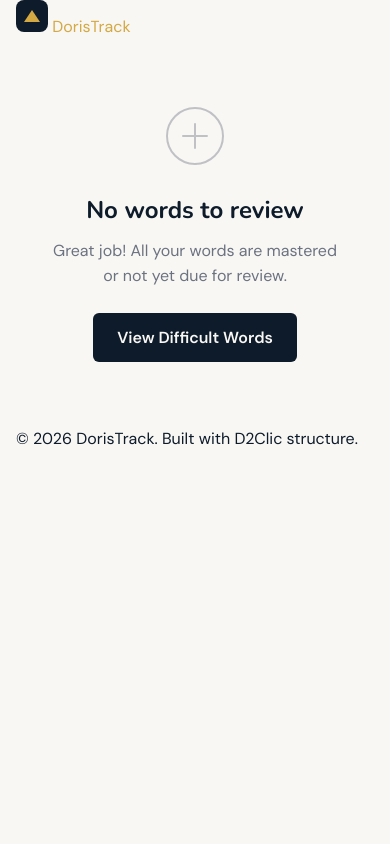
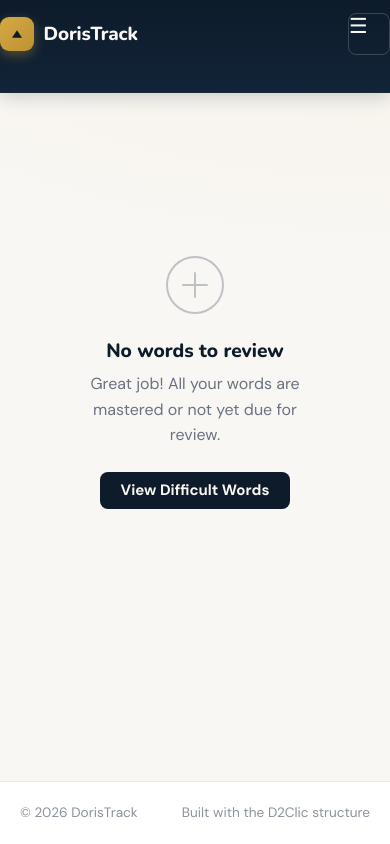
Before and after one commit to capuche777/doris-track, a Django app: page /vocabulary/review/ in a window 390 px wide. Run offline with Django 5.2, Linux system fonts and the light colour scheme.

Commit message:
feat(ui): add shared design system and rebuild base layout
Introduce apps/core/static/css/main.css: a single brand stylesheet
(navy/gold/bone tokens plus a component library of cards, stat tiles,
buttons, badges, tables, forms, alerts, callouts and empty states).
Rebuild base.html with a sticky brand navbar with active section links,
rendered Django messages, and a refined footer. Responsive: the nav
collapses to a toggle under 760px.

```diff
--- /dev/null
+++ b/django/apps/core/static/css/main.css
@@ -0,0 +1,476 @@
+/* ==========================================================================
+   DorisTrack — design system
+   Brand: D2Clic (navy / gold / bone). Single shared stylesheet.
+   ========================================================================== */
+
+:root {
+    /* Brand */
+    --navy:        #0D1B2A;
+    --navy-800:    #122438;
+    --navy-700:    #1B3147;
+    --navy-600:    #294563;
+    --gold:        #D4A843;
+    --gold-600:    #BE9233;
+    --gold-soft:   #F4E9CC;
+    --bone:        #F9F7F4;
+
+    /* Surfaces & ink */
+    --surface:     #FFFFFF;
+    --surface-2:   #F3F1EC;
+    --ink:         #0D1B2A;
+    --ink-soft:    #56606D;
+    --ink-muted:   #8A929C;
+    --line:        rgba(13, 27, 42, 0.09);
+    --line-strong: rgba(13, 27, 42, 0.16);
+
+    /* Semantic */
+    --success:      #1F9D62;
+    --success-soft: #E4F5EC;
+    --danger:       #D64545;
+    --danger-soft:  #FBE9E9;
+    --warning:      #C6890B;
+    --warning-soft: #FBF1D3;
+    --info:         #3B82F6;
+    --info-soft:    #E7F0FE;
+
+    /* Shape & depth */
+    --r-sm:  8px;
+    --r:     14px;
+    --r-lg:  20px;
+    --r-pill: 999px;
+    --shadow-sm: 0 1px 2px rgba(13, 27, 42, 0.06);
+    --shadow:    0 4px 16px rgba(13, 27, 42, 0.08);
+    --shadow-lg: 0 14px 40px rgba(13, 27, 42, 0.14);
+    --ring:      0 0 0 3px rgba(212, 168, 67, 0.35);
+
+    --ease: 0.18s cubic-bezier(0.4, 0, 0.2, 1);
+
+    --font-heading: 'Nunito', system-ui, sans-serif;
+    --font-body:    'DM Sans', system-ui, sans-serif;
+
+    /* Backward-compatible aliases (older per-page styles) */
+    --color-navy: var(--navy);
+    --color-gold: var(--gold);
+    --color-bone: var(--bone);
+}
+
+/* --------------------------------------------------------------- reset/base */
+*, *::before, *::after { box-sizing: border-box; margin: 0; padding: 0; }
+
+html { -webkit-text-size-adjust: 100%; }
+
+body {
+    font-family: var(--font-body);
+    background:
+        radial-gradient(1200px 600px at 100% -10%, rgba(212,168,67,0.07), transparent 60%),
+        var(--bone);
+    color: var(--ink);
+    line-height: 1.6;
+    min-height: 100vh;
+    display: flex;
+    flex-direction: column;
+    -webkit-font-smoothing: antialiased;
+}
+
+h1, h2, h3, h4, h5 { font-family: var(--font-heading); font-weight: 800; line-height: 1.2; color: var(--navy); }
+h1 { font-size: clamp(1.6rem, 1.2rem + 1.6vw, 2.2rem); letter-spacing: -0.01em; }
+h2 { font-size: 1.2rem; }
+h3 { font-size: 1.05rem; }
+
+a { color: var(--gold-600); text-decoration: none; transition: color var(--ease); }
+a:hover { color: var(--navy); }
+
+p { color: var(--ink-soft); }
+
+::selection { background: var(--gold-soft); color: var(--navy); }
+
+/* ----------------------------------------------------------------- layout */
+.container { width: 100%; max-width: 1160px; margin: 0 auto; padding: 0 1.25rem; }
+
+.main-content { flex: 1; padding: 2rem 0 3.5rem; }
+
+.page-head {
+    display: flex;
+    flex-wrap: wrap;
+    align-items: flex-end;
+    justify-content: space-between;
+    gap: 1rem;
+    margin-bottom: 1.75rem;
+}
+.page-head__titles { min-width: 0; }
+.page-subtitle { color: var(--ink-muted); font-size: 0.97rem; margin-top: 0.15rem; }
+.page-actions { display: flex; gap: 0.6rem; flex-wrap: wrap; }
+
+.section { margin-bottom: 2rem; }
+.section-title { font-size: 1.1rem; margin-bottom: 1rem; display: flex; align-items: center; gap: 0.5rem; }
+
+/* ------------------------------------------------------------------ navbar */
+.site-header {
+    position: sticky;
+    top: 0;
+    z-index: 50;
+    background: linear-gradient(180deg, var(--navy) 0%, var(--navy-800) 100%);
+    border-bottom: 1px solid rgba(255, 255, 255, 0.06);
+    box-shadow: 0 2px 18px rgba(13, 27, 42, 0.22);
+}
+.navbar {
+    display: flex;
+    align-items: center;
+    gap: 1.5rem;
+    height: 64px;
+}
+.brand {
+    display: inline-flex;
+    align-items: center;
+    gap: 0.6rem;
+    font-family: var(--font-heading);
+    font-weight: 800;
+    font-size: 1.18rem;
+    color: var(--bone);
+    letter-spacing: -0.01em;
+    flex-shrink: 0;
+}
+.brand:hover { color: #fff; }
+.brand__mark {
+    display: grid;
+    place-items: center;
+    width: 34px; height: 34px;
+    border-radius: 9px;
+    background: linear-gradient(135deg, var(--gold) 0%, var(--gold-600) 100%);
+    box-shadow: 0 4px 12px rgba(212, 168, 67, 0.35);
+}
+
+.nav {
+    display: flex;
+    align-items: center;
+    gap: 0.2rem;
+    margin-left: auto;
+    flex-wrap: wrap;
+}
+.nav-item {
+    position: relative;
+    padding: 0.5rem 0.85rem;
+    border-radius: var(--r-sm);
+    color: rgba(249, 247, 244, 0.74);
+    font-size: 0.92rem;
+    font-weight: 600;
+    white-space: nowrap;
+    transition: color var(--ease), background var(--ease);
+}
+.nav-item:hover { color: #fff; background: rgba(255, 255, 255, 0.07); }
+.nav-item.active { color: var(--gold); }
+.nav-item.active::after {
+    content: "";
+    position: absolute;
+    left: 0.85rem; right: 0.85rem; bottom: -2px;
+    height: 3px;
+    border-radius: 3px 3px 0 0;
+    background: var(--gold);
+}
+
+.nav-toggle {
+    display: none;
+    margin-left: auto;
+    width: 42px; height: 42px;
+    border: 1px solid rgba(255,255,255,0.18);
+    border-radius: var(--r-sm);
+    background: transparent;
+    color: var(--bone);
+    font-size: 1.3rem;
+    cursor: pointer;
+}
+
+/* ------------------------------------------------------------------- cards */
+.card {
+    background: var(--surface);
+    border: 1px solid var(--line);
+    border-radius: var(--r);
+    padding: 1.4rem 1.5rem;
+    box-shadow: var(--shadow-sm);
+    transition: box-shadow var(--ease), transform var(--ease);
+}
+.card + .card { margin-top: 1.25rem; }
+.card--hover:hover { box-shadow: var(--shadow); transform: translateY(-2px); }
+.card--accent { border-top: 3px solid var(--gold); }
+.card > h2, .card-title {
+    font-size: 1.05rem;
+    margin-bottom: 1rem;
+    padding-bottom: 0.65rem;
+    border-bottom: 1px solid var(--line);
+    display: flex;
+    align-items: center;
+    justify-content: space-between;
+    gap: 0.5rem;
+}
+.card > h2 .declining { color: var(--danger); font-size: 0.8rem; font-weight: 700; }
+
+/* ------------------------------------------------------------------- grids */
+.grid { display: grid; gap: 1.25rem; }
+.grid-auto { grid-template-columns: repeat(auto-fit, minmax(280px, 1fr)); }
+.grid-2 { grid-template-columns: repeat(2, 1fr); }
+.grid-3 { grid-template-columns: repeat(3, 1fr); }
+@media (max-width: 720px) {
+    .grid-2, .grid-3 { grid-template-columns: 1fr; }
+}
+
+/* -------------------------------------------------------------- stat tiles */
+.stat-grid {
+    display: grid;
+    grid-template-columns: repeat(auto-fit, minmax(170px, 1fr));
+    gap: 1rem;
+    margin-bottom: 1.75rem;
+}
+.stat {
+    background: var(--surface);
+    border: 1px solid var(--line);
+    border-radius: var(--r);
+    padding: 1.25rem 1.35rem;
+    box-shadow: var(--shadow-sm);
+    position: relative;
+    overflow: hidden;
+}
+.stat::before {
+    content: "";
+    position: absolute;
+    inset: 0 auto 0 0;
+    width: 4px;
+    background: var(--gold);
+}
+.stat.is-success::before { background: var(--success); }
+.stat.is-danger::before  { background: var(--danger); }
+.stat.is-navy::before    { background: var(--navy-600); }
+.stat__label { font-size: 0.82rem; color: var(--ink-muted); font-weight: 600; text-transform: uppercase; letter-spacing: 0.04em; }
+.stat__num {
+    font-family: var(--font-heading);
+    font-weight: 800;
+    font-size: 2.1rem;
+    color: var(--navy);
+    line-height: 1.1;
+    margin-top: 0.35rem;
+}
+.stat.is-success .stat__num { color: var(--success); }
+.stat.is-danger .stat__num  { color: var(--danger); }
+.stat__sub { font-size: 0.82rem; color: var(--ink-muted); margin-top: 0.2rem; }
+
+/* ----------------------------------------------------------------- buttons */
+.btn {
+    display: inline-flex;
+    align-items: center;
+    justify-content: center;
+    gap: 0.45rem;
+    padding: 0.62rem 1.25rem;
+    border-radius: var(--r-sm);
+    font-family: var(--font-body);
+    font-size: 0.94rem;
+    font-weight: 700;
+    line-height: 1;
+    cursor: pointer;
+    border: 1px solid transparent;
+    transition: transform var(--ease), box-shadow var(--ease), background var(--ease), color var(--ease);
+    white-space: nowrap;
+}
+.btn:active { transform: translateY(1px); }
+.btn-primary { background: var(--gold); color: var(--navy); box-shadow: 0 4px 12px rgba(212,168,67,0.32); }
+.btn-primary:hover { background: var(--gold-600); color: var(--navy); box-shadow: 0 6px 18px rgba(212,168,67,0.42); }
+.btn-secondary { background: var(--navy); color: var(--bone); }
+.btn-secondary:hover { background: var(--navy-700); color: #fff; }
+.btn-ghost { background: transparent; color: var(--navy); border-color: var(--line-strong); }
+.btn-ghost:hover { background: var(--surface-2); color: var(--navy); }
+.btn-danger { background: var(--danger); color: #fff; }
+.btn-danger:hover { background: #bf3a3a; color: #fff; }
+.btn-sm { padding: 0.42rem 0.85rem; font-size: 0.85rem; }
+.btn-block { width: 100%; }
+
+/* ------------------------------------------------------------------- lists */
+.list { list-style: none; }
+.list-row {
+    display: flex;
+    align-items: center;
+    justify-content: space-between;
+    gap: 0.75rem;
+    padding: 0.7rem 0;
+    border-bottom: 1px solid var(--line);
+}
+.list-row:last-child { border-bottom: none; }
+.list-row .label { font-weight: 600; text-transform: capitalize; color: var(--ink); }
+.list-row .value { font-weight: 700; color: var(--gold-600); }
+
+/* ------------------------------------------------------------------ tables */
+.table { width: 100%; border-collapse: collapse; font-size: 0.94rem; }
+.table thead th {
+    background: var(--navy);
+    color: var(--bone);
+    font-family: var(--font-heading);
+    font-size: 0.82rem;
+    font-weight: 700;
+    letter-spacing: 0.02em;
+    padding: 0.7rem 0.85rem;
+    text-align: center;
+}
+.table thead th:first-child { border-radius: var(--r-sm) 0 0 0; text-align: left; }
+.table thead th:last-child  { border-radius: 0 var(--r-sm) 0 0; }
+.table tbody td { padding: 0.65rem 0.85rem; text-align: center; border-bottom: 1px solid var(--line); }
+.table tbody tr:hover { background: var(--surface-2); }
+.table tbody td:first-child { text-align: left; white-space: nowrap; font-weight: 600; }
+
+.table-wrap {
+    background: var(--surface);
+    border: 1px solid var(--line);
+    border-radius: var(--r);
+    box-shadow: var(--shadow-sm);
+    padding: 0.5rem;
+    overflow-x: auto;
+}
+
+/* ------------------------------------------------------------------- forms */
+.form { max-width: 620px; }
+.field { margin-bottom: 1.15rem; }
+.field > label { display: block; font-weight: 700; font-size: 0.9rem; margin-bottom: 0.4rem; color: var(--navy); }
+.field .hint { font-size: 0.82rem; color: var(--ink-muted); margin-top: 0.3rem; }
+
+input[type="text"], input[type="number"], input[type="date"],
+input[type="email"], input[type="password"], select, textarea {
+    width: 100%;
+    padding: 0.65rem 0.8rem;
+    font-family: var(--font-body);
+    font-size: 0.96rem;
+    color: var(--ink);
+    background: var(--surface);
+    border: 1px solid var(--line-strong);
+    border-radius: var(--r-sm);
+    transition: border-color var(--ease), box-shadow var(--ease);
+}
+input:focus, select:focus, textarea:focus {
+    outline: none;
+    border-color: var(--gold);
+    box-shadow: var(--ring);
+}
+textarea { min-height: 96px; resize: vertical; }
+
+.field-row { display: flex; align-items: center; gap: 1rem; margin-bottom: 0.75rem; }
+.field-row label { min-width: 130px; font-weight: 600; margin: 0; }
+
+/* ------------------------------------------------------------ badges/pills */
+.badge {
+    display: inline-flex;
+    align-items: center;
+    gap: 0.3rem;
+    padding: 0.22rem 0.6rem;
+    border-radius: var(--r-pill);
+    font-size: 0.78rem;
+    font-weight: 700;
+    line-height: 1.4;
+}
+.badge--gold    { background: var(--gold-soft); color: var(--gold-600); }
+.badge--navy    { background: var(--navy); color: var(--bone); }
+.badge--success { background: var(--success-soft); color: var(--success); }
+.badge--danger  { background: var(--danger-soft); color: var(--danger); }
+.badge--warning { background: var(--warning-soft); color: var(--warning); }
+.badge--muted   { background: var(--surface-2); color: var(--ink-soft); }
+
+.pill {
+    display: inline-flex;
+    align-items: center;
+    padding: 0.3rem 0.85rem;
+    border-radius: var(--r-pill);
+    font-size: 0.85rem;
+    font-weight: 700;
+}
+.pill--current { background: var(--gold); color: var(--navy); }
+.pill--target  { background: var(--navy); color: var(--bone); }
+
+/* ------------------------------------------------------------------ alerts */
+.alert {
+    display: flex;
+    gap: 0.6rem;
+    align-items: flex-start;
+    padding: 0.85rem 1.1rem;
+    border-radius: var(--r-sm);
+    border: 1px solid transparent;
+    font-size: 0.94rem;
+    margin-bottom: 1rem;
+}
+.alert strong { font-weight: 800; }
+.alert--success { background: var(--success-soft); border-color: rgba(31,157,98,0.3); color: #145c3a; }
+.alert--error   { background: var(--danger-soft);  border-color: rgba(214,69,69,0.3);  color: #8c2b2b; }
+.alert--warning { background: var(--warning-soft); border-color: rgba(198,137,11,0.3); color: #7a5605; }
+.alert--info    { background: var(--info-soft);    border-color: rgba(59,130,246,0.3); color: #1d4ed8; }
+.alert--debug   { background: var(--surface-2);    border-color: var(--line-strong);  color: var(--ink-soft); }
+
+/* ----------------------------------------------------------- trends/states */
+.trend-up    { color: var(--success); font-weight: 800; }
+.trend-down  { color: var(--danger);  font-weight: 800; }
+.trend-stable{ color: var(--ink-muted); font-weight: 800; }
+
+.empty {
+    text-align: center;
+    padding: 2.5rem 1.5rem;
+    color: var(--ink-muted);
+}
+.empty__icon { font-size: 2.2rem; opacity: 0.55; display: block; margin-bottom: 0.5rem; }
+.empty p { color: var(--ink-muted); }
+
+/* --------------------------------------------------------------- callouts */
+.callout {
+    border-radius: var(--r);
+    padding: 1.1rem 1.35rem;
+    display: flex;
+    align-items: center;
+    justify-content: space-between;
+    gap: 1rem;
+    flex-wrap: wrap;
+    margin-bottom: 1.5rem;
+}
+.callout--navy {
+    background: linear-gradient(135deg, var(--navy) 0%, var(--navy-600) 100%);
+    color: var(--bone);
+    box-shadow: var(--shadow);
+}
+.callout--navy .callout__big { font-family: var(--font-heading); font-size: 1.5rem; font-weight: 800; color: var(--gold); }
+.callout--navy .callout__label { font-size: 0.85rem; opacity: 0.8; }
+
+/* --------------------------------------------------------------- utilities */
+.muted { color: var(--ink-muted); }
+.text-center { text-align: center; }
+.cluster { display: flex; gap: 0.6rem; flex-wrap: wrap; align-items: center; }
+.stack-sm > * + * { margin-top: 0.5rem; }
+.mt-0 { margin-top: 0; }
+.mt-1 { margin-top: 0.5rem; }
+.mt-2 { margin-top: 1rem; }
+.mb-2 { margin-bottom: 1rem; }
+
+/* ------------------------------------------------------------------ footer */
+.site-footer {
+    border-top: 1px solid var(--line);
+    background: var(--surface);
+}
+.site-footer .container {
+    padding-top: 1.25rem;
+    padding-bottom: 1.25rem;
+    display: flex;
+    justify-content: space-between;
+    flex-wrap: wrap;
+    gap: 0.5rem;
+}
+.site-footer p { font-size: 0.85rem; color: var(--ink-muted); }
+
+/* --------------------------------------------------------------- responsive */
+@media (max-width: 760px) {
+    .nav-toggle { display: inline-flex; }
+    .nav {
+        flex-basis: 100%;
+        order: 3;
+        margin-left: 0;
+        flex-direction: column;
+        align-items: stretch;
+        gap: 0.2rem;
+        max-height: 0;
+        overflow: hidden;
+        transition: max-height var(--ease);
+    }
+    .navbar { flex-wrap: wrap; height: auto; padding: 0.8rem 0; }
+    .site-header.nav-open .nav { max-height: 460px; padding-bottom: 0.5rem; }
+    .nav-item { padding: 0.7rem 0.85rem; }
+    .nav-item.active::after { left: 0; right: auto; bottom: auto; top: 0.5rem;
+        width: 3px; height: calc(100% - 1rem); border-radius: 0 3px 3px 0; }
+}
--- a/templates/base.html
+++ b/templates/base.html
@@ -1,3 +1,4 @@
+{% load static %}
 <!DOCTYPE html>
 <html lang="en">
 <head>
@@ -5,74 +6,59 @@
     <meta name="viewport" content="width=device-width, initial-scale=1.0">
     <meta name="description" content="DorisTrack - Track your learning progress">
     <title>{% block title %}DorisTrack{% endblock %}</title>
-    <style>
-        :root {
-            --color-navy: #0D1B2A;
-            --color-gold: #D4A843;
-            --color-bone: #F9F7F4;
-            --font-heading: 'Nunito', sans-serif;
-            --font-body: 'DM Sans', sans-serif;
-        }
-        *, *::before, *::after { box-sizing: border-box; margin: 0; padding: 0; }
-        body {
-            font-family: var(--font-body);
-            background-color: var(--color-bone);
-            color: var(--color-navy);
-            line-height: 1.6;
-        }
-        h1, h2, h3, h4 { font-family: var(--font-heading); font-weight: 700; }
-        a { color: var(--color-gold); text-decoration: none; }
-        a:hover { text-decoration: underline; }
-        .btn {
-            display: inline-block;
-            padding: 0.75rem 1.5rem;
-            border-radius: 6px;
-            font-weight: 600;
-            cursor: pointer;
-            border: none;
-            transition: all 0.2s ease;
-        }
-        .btn-primary {
-            background-color: var(--color-gold);
-            color: var(--color-navy);
-        }
-        .btn-primary:hover { opacity: 0.9; text-decoration: none; }
-        .btn-secondary {
-            background-color: var(--color-navy);
-            color: var(--color-bone);
-        }
-        .btn-secondary:hover { opacity: 0.9; }
-        .container { max-width: 1200px; margin: 0 auto; padding: 0 1rem; }
-        {% block extra_css %}{% endblock %}
-    </style>
+
     <link rel="preconnect" href="https://fonts.googleapis.com">
-    <link href="https://fonts.googleapis.com/css2?family=DM+Sans:wght@400;500;600&family=Nunito:wght@600;700;800&display=swap" rel="stylesheet">
+    <link rel="preconnect" href="https://fonts.gstatic.com" crossorigin>
+    <link href="https://fonts.googleapis.com/css2?family=DM+Sans:wght@400;500;600;700&family=Nunito:wght@600;700;800&display=swap" rel="stylesheet">
+    <link rel="stylesheet" href="{% static 'css/main.css' %}">
+    {% block extra_css %}{% endblock %}
 </head>
 <body>
-    <header class="site-header">
-        <nav class="navbar">
-            <div class="container">
-                <a href="/" class="brand">
-                    <svg width="32" height="32" viewBox="0 0 32 32" fill="none" xmlns="http://www.w3.org/2000/svg">
-                        <rect width="32" height="32" rx="8" fill="#0D1B2A"/>
-                        <path d="M8 22L16 10L24 22H8Z" fill="#D4A843"/>
+    <header class="site-header" id="siteHeader">
+        <nav class="navbar container">
+            <a href="{% url 'dashboard:home' %}" class="brand">
+                <span class="brand__mark">
+                    <svg width="20" height="20" viewBox="0 0 32 32" fill="none" xmlns="http://www.w3.org/2000/svg">
+                        <path d="M8 22L16 10L24 22H8Z" fill="#0D1B2A"/>
                     </svg>
-                    DorisTrack
-                </a>
+                </span>
+                DorisTrack
+            </a>
+
+            <button class="nav-toggle" aria-label="Toggle navigation" onclick="document.getElementById('siteHeader').classList.toggle('nav-open')">☰</button>
+
+            <div class="nav">
+                <a href="{% url 'dashboard:home' %}" class="nav-item {% if request.path == '/' %}active{% endif %}">Dashboard</a>
+                <a href="{% url 'scores:score_list' %}" class="nav-item {% if '/scores' in request.path %}active{% endif %}">Scores</a>
+                <a href="{% url 'vocabulary:review_session' %}" class="nav-item {% if '/vocabulary' in request.path %}active{% endif %}">Vocabulary</a>
+                <a href="{% url 'grammar:correction_list' %}" class="nav-item {% if '/grammar' in request.path %}active{% endif %}">Grammar</a>
+                <a href="{% url 'practice:list' %}" class="nav-item {% if '/practice' in request.path %}active{% endif %}">Practice</a>
+                <a href="{% url 'quiz:quiz_list' %}" class="nav-item {% if '/quiz' in request.path %}active{% endif %}">Quiz</a>
+                <a href="{% url 'profiles:student_profile' %}" class="nav-item {% if '/profile' in request.path %}active{% endif %}">Profile</a>
             </div>
         </nav>
     </header>
 
     <main class="main-content">
         <div class="container">
+            {% if messages %}
+            <div class="messages">
+                {% for message in messages %}
+                <div class="alert alert--{{ message.tags|default:'info' }}">{{ message }}</div>
+                {% endfor %}
+            </div>
+            {% endif %}
+
             {% block content %}{% endblock %}
         </div>
     </main>
 
     <footer class="site-footer">
         <div class="container">
-            <p>&copy; 2026 DorisTrack. Built with D2Clic structure.</p>
+            <p>&copy; 2026 DorisTrack</p>
+            <p>Built with the D2Clic structure</p>
         </div>
     </footer>
+    {% block extra_js %}{% endblock %}
 </body>
 </html>
```
